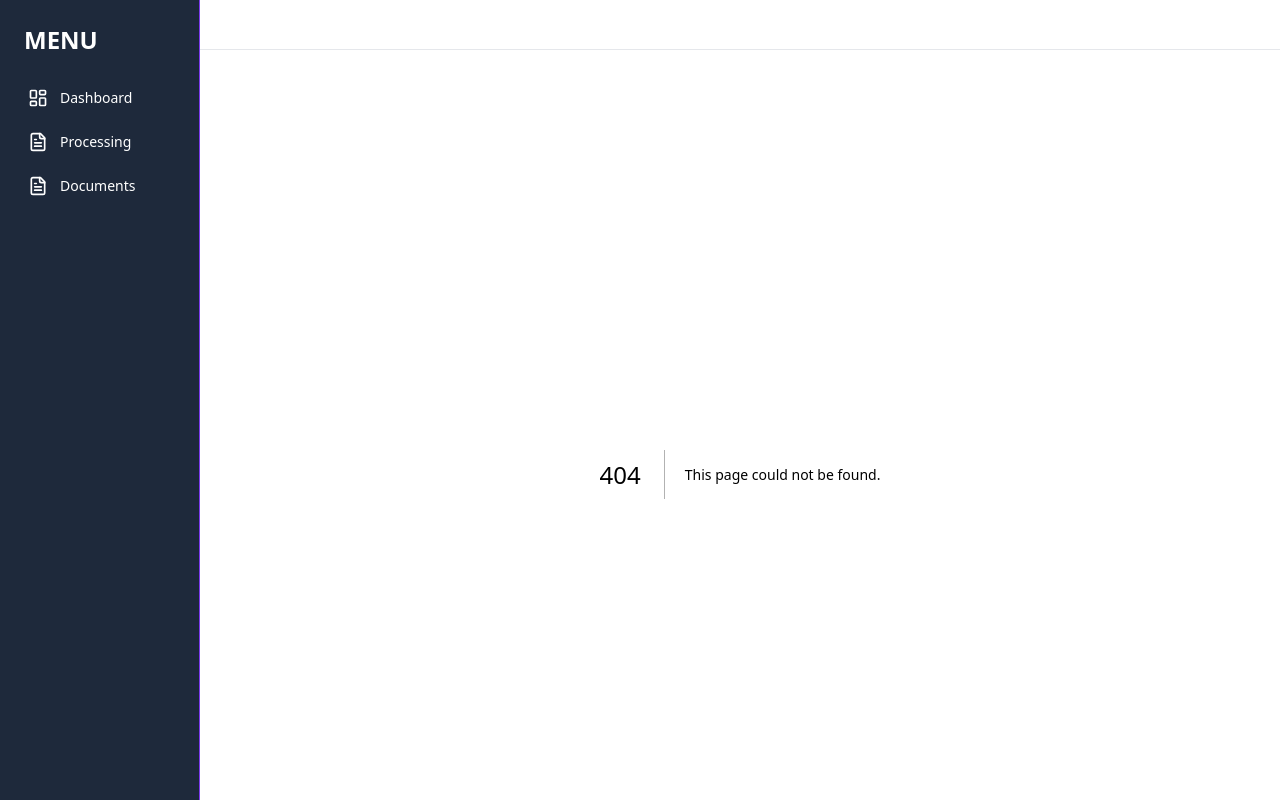
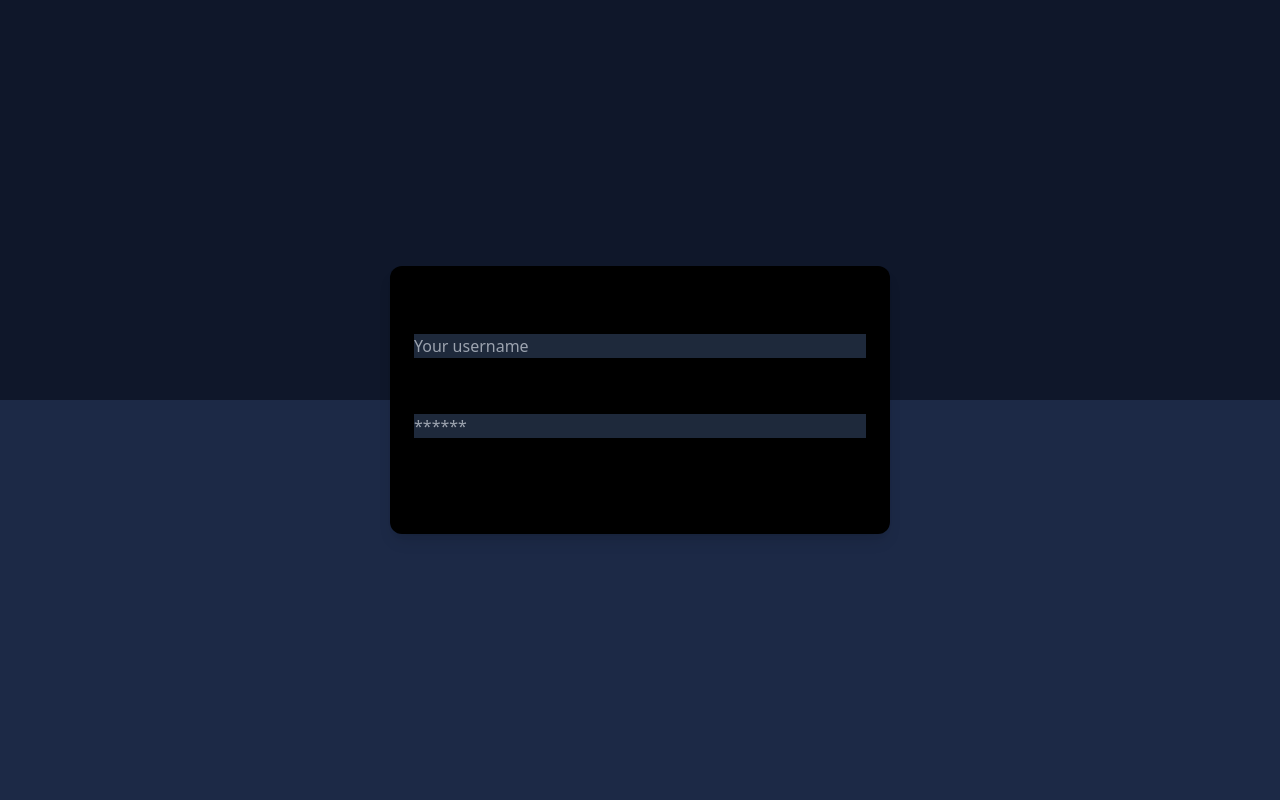
Before and after one commit to Diananaa/idp-ai, a Next.js app: page /login in a window 1280 px wide. Before the commit this address had no page. Built offline with nearby package versions, Linux system fonts and the light colour scheme.

Commit message:
feat [#2]: slicing login

```diff
--- a/src/pages/_app.tsx
+++ b/src/pages/_app.tsx
@@ -1,24 +1,37 @@
-
 import "@/styles/globals.css";
 import type { AppProps } from "next/app";
-// import { GeistProvider, CssBaseline } from '@geist-ui/core'
 import Head from "next/head";
 import RootLayout from "@/components/layout";
-// import "../styles/globals.css";
+import { useRouter } from "next/router";
 
 export default function App({ Component, pageProps }: AppProps) {
+  const router = useRouter();
+
+  // Daftar halaman yang tidak perlu layout
+  const noLayoutPages = ["/login"];
+
+  const isNoLayout = noLayoutPages.includes(router.pathname);
 
   return (
     <>
       <Head>
         <title>IDP - Intelligent Document Processing</title>
-        <meta name="description" content="Document processing and OCR management system" />
+        <meta
+          name="description"
+          content="Document processing and OCR management system"
+        />
         <meta name="generator" content="v0.app" />
       </Head>
-      <RootLayout>
+
+      {isNoLayout ? (
+        // Render langsung tanpa layout
         <Component {...pageProps} />
-      </RootLayout>
-
+      ) : (
+        // Render dengan layout
+        <RootLayout>
+          <Component {...pageProps} />
+        </RootLayout>
+      )}
     </>
-  )
+  );
 }
--- /dev/null
+++ b/src/pages/login.tsx
@@ -0,0 +1,33 @@
+export default function LoginPage() {
+  return (
+    <div className="h-screen w-screen relative flex items-center justify-center">
+      {/* Background */}
+      <div className="absolute inset-0 -z-10">
+        <div className="w-full h-1/2 bg-[#0f172a]" /> {/* atas */}
+        <div className="w-full h-1/2 bg-[#1C2946]" /> {/* bawah */}
+      </div>
+
+      {/* Form */}
+      <div className="w-[500px] bg-black rounded-xl p-6 shadow-lg">
+        <div className="py-3">
+          <p className="font-bold mb-2">Username</p>
+          <input
+            type="text"
+            placeholder="Your username"
+            className="input input-primary bg-slate-800 w-full"
+          />
+        </div>
+        <div className="py-3">
+          <p className="font-bold mb-2">Password</p>
+          <input
+            type="password"
+            placeholder="******"
+            className="input input-primary bg-slate-800 w-full"
+          />
+        </div>
+
+        <button className="btn btn-primary w-full mt-9">Login</button>
+      </div>
+    </div>
+  );
+}
```
